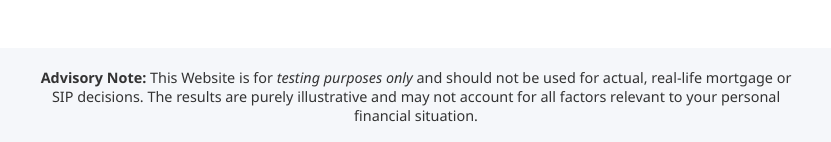
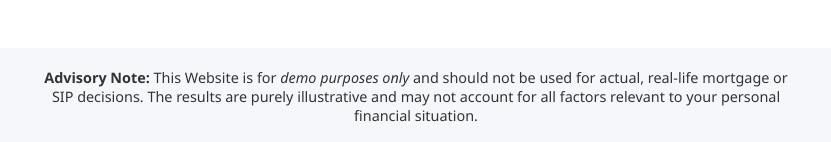
Before and after one commit to AYLabsLtd/finance-guru, a plain HTML site: page calculation.html in a window 1280 px wide. Shown: the part 1304-1446 px from the top of the page, 224-1055 px from the left. Drawn offline with Linux system fonts and the light colour scheme.

Commit message:
Update calculation.html

```diff
--- a/calculation.html
+++ b/calculation.html
@@ -392,7 +392,7 @@
 
   <!-- Disclaimer at the bottom -->
   <div class="disclaimer">
-    <strong>Advisory Note:</strong> This Website is for <em>testing purposes only</em>
+    <strong>Advisory Note:</strong> This Website is for <em>demo purposes only</em>
     and should not be used for actual, real-life mortgage or SIP decisions.
     The results are purely illustrative and may not account for all factors
     relevant to your personal financial situation.
```
